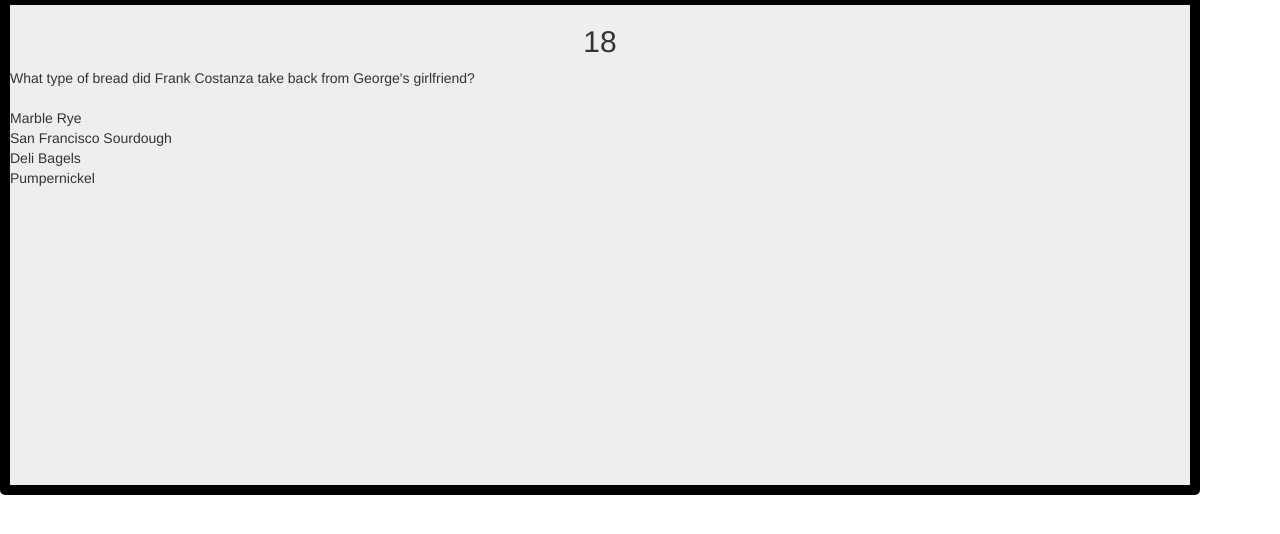
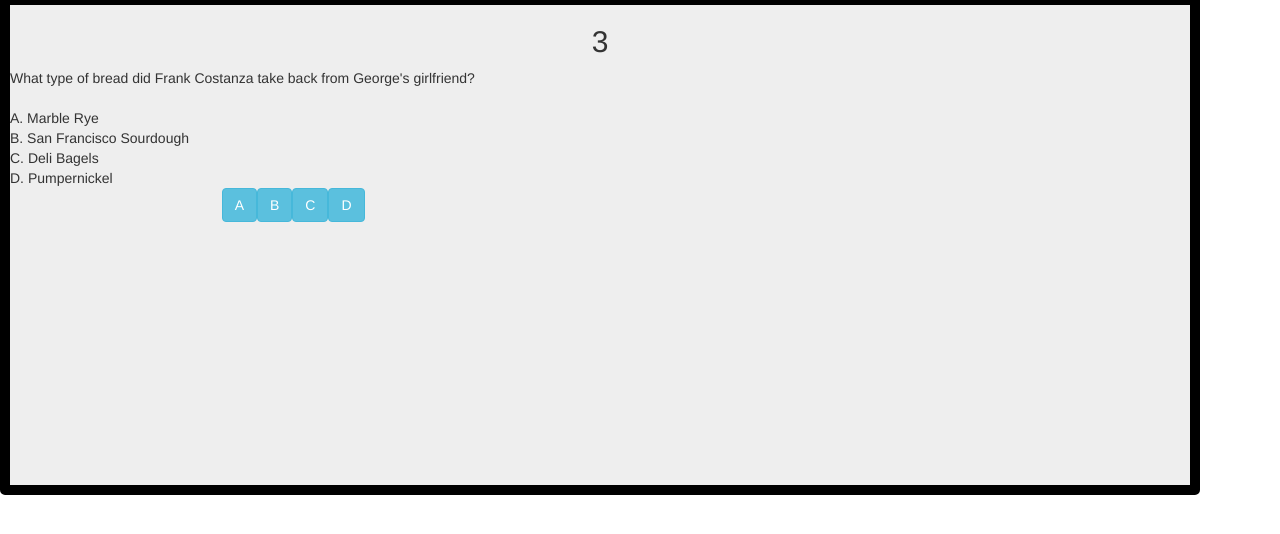
Before and after one commit to misterfoxy/TriviaGame, a plain HTML site: page index.html in a window 1280 px wide. Both pictures are taken after a click on the button "Start Game". Shown: the part 196-730 px from the top of the page. Drawn offline with nearby package versions, Linux system fonts and the light colour scheme.

Commit message:
implemented boolean attributes for buttons

```diff
--- a/assets/javascript/app.js
+++ b/assets/javascript/app.js
@@ -1,32 +1,52 @@
-//create an object variable of questions
-//create a timer function to countdown 10 seconds
+//create an object variable for questions
+//create a timer function to countdown 20 seconds
+//create a timer function for 5 seconds before moving to next questions
+//
 //timerUp function to check correct or incorrect answer
 //variable for right and wrong answers
 
 var correctAnswers = 0;
 var incorrectAnswers = 0;
-var questions = {
 
-  q1: {
+var q1 = {
     question: "What type of bread did Frank Costanza take back from George's girlfriend?",
     answers: ['Marble Rye', 'San Francisco Sourdough', 'Deli Bagels', 'Pumpernickel'],
     flags: [true, false, false, false],
     solution: 'A. Marble Rye'
-  },
+  };
 
-  q2: {
+var q2 = {
     question: "What kind of seafood did Kramer prepare at the Hamptons?",
     answers: ['Crab Legs', 'Lobster Tails', 'Grilled Tuna', 'Mahi Mahi'],
     flags: [false, true, false, false],
     solution: 'B. Lobster Tails'
-  }
-
-};
+  };
 
 $(document).ready(function(){
 
+  function makeButtons(q){
+    var btnIds=['A', 'B', 'C', 'D'];
+
+    for(var i =0; i<btnIds.length;i++){
+      var answerButton = $('<button>');
+      answerButton.text(btnIds[i]);
+      answerButton.addClass('btn btn-info');
+      answerButton.attr('data', q.flags[i]);
+      $('#answerButtons').append(answerButton);
+    }
+  }
+
+  function displayAnswer(q){
+    var correct = "The answer was " + q.solution;
+    $('#answerButtons').empty();
+    $('#questions').empty();
+    $('#answers').empty();
+    $('#answers').text(correct);
+
+  }
+
   function startTimer(){
-    var countdown = 20;
+    var countdown = 5;
     var intervalId;
 
     function run() {
@@ -39,6 +59,7 @@ $(document).ready(function(){
 
       if(countdown === 0){
         stop();
+        displayAnswer(q1);
       }
     }
 
@@ -48,15 +69,38 @@ $(document).ready(function(){
     run();
   }
 
+  function displaySlide(q){
+    $('#questions').text(q.question);
+    $('#answers').html("<br>A. "+q.answers[0]+"<br>B. "+q.answers[1]+"<br>C. "+q.answers[2]+"<br>D. " + q.answers[3]);
+
+  }
+
   function startGame(){
     startTimer();
-    $('#questions').text(questions.q1.question);
-    $('#answers').html("<br>"+questions.q1.answers[0]+"<br>"+questions.q1.answers[1]+"<br>"+questions.q1.answers[2]+"<br>"+questions.q1.answers[3]);
+    displaySlide(q1);
+    makeButtons(q1);
+
+    $('button').on("click", function() {
+      var answer = $(this).attr('data');
+      console.log(answer);
+
+      if(answer === true){
+        correctAnswers++;
+        console.log("Correct!");
+
+      }
+      else{
+        incorrectAnswers++;
+        console.log("Incorrect!");
+
+      }
+    })
   }
 
 
   $('#gameStart').on("click",function(){
     $('button').remove();
     startGame();
+
   });
 });
--- a/index.html
+++ b/index.html
@@ -41,6 +41,22 @@
           <div class="row" id="answers">
 
           </div>
+          <div class="row">
+            <div class="col-md-2">
+
+            </div>
+            <div class="col-md-8">
+              <div id="answerButtons">
+
+              </div>
+
+            </div>
+
+            <div class="col-md-2">
+
+            </div>
+
+          </div>
           <button id="gameStart" class="btn btn-success center-block">Start Game</button>
         </div>
 
```
